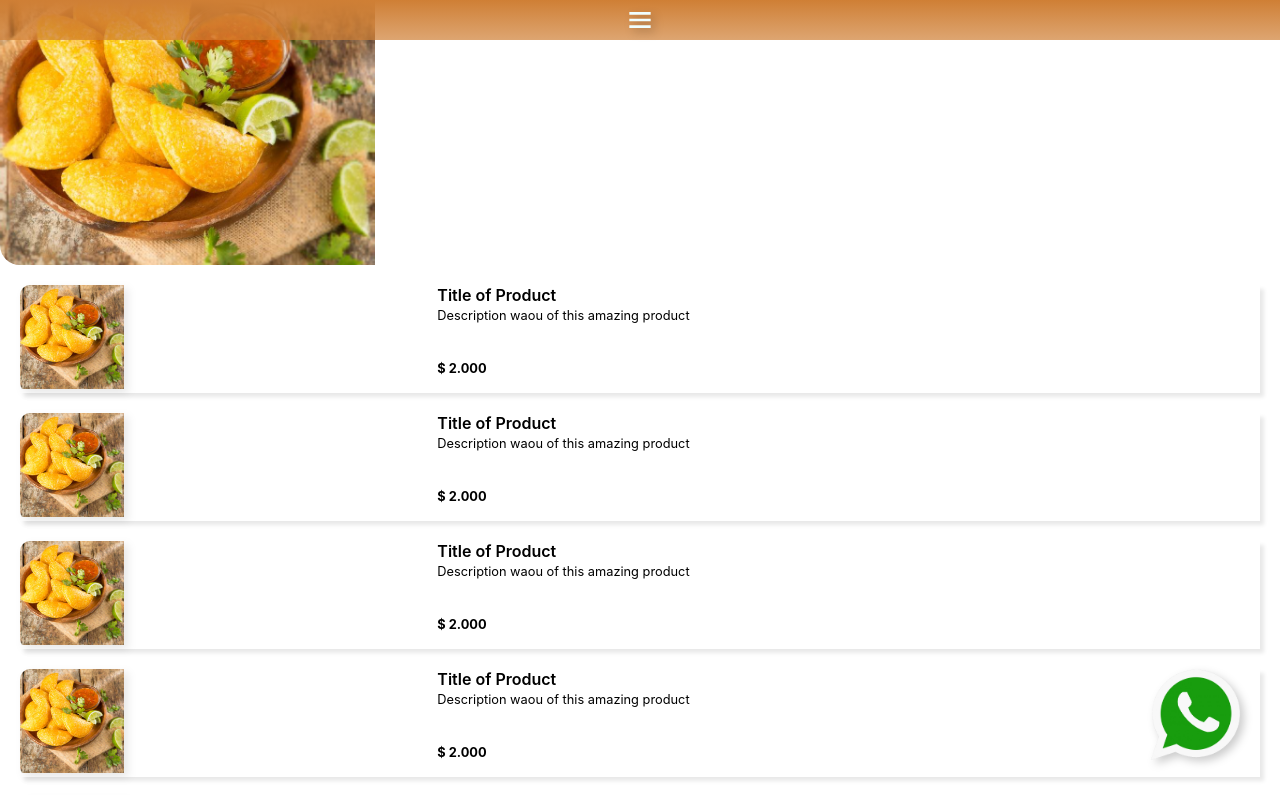
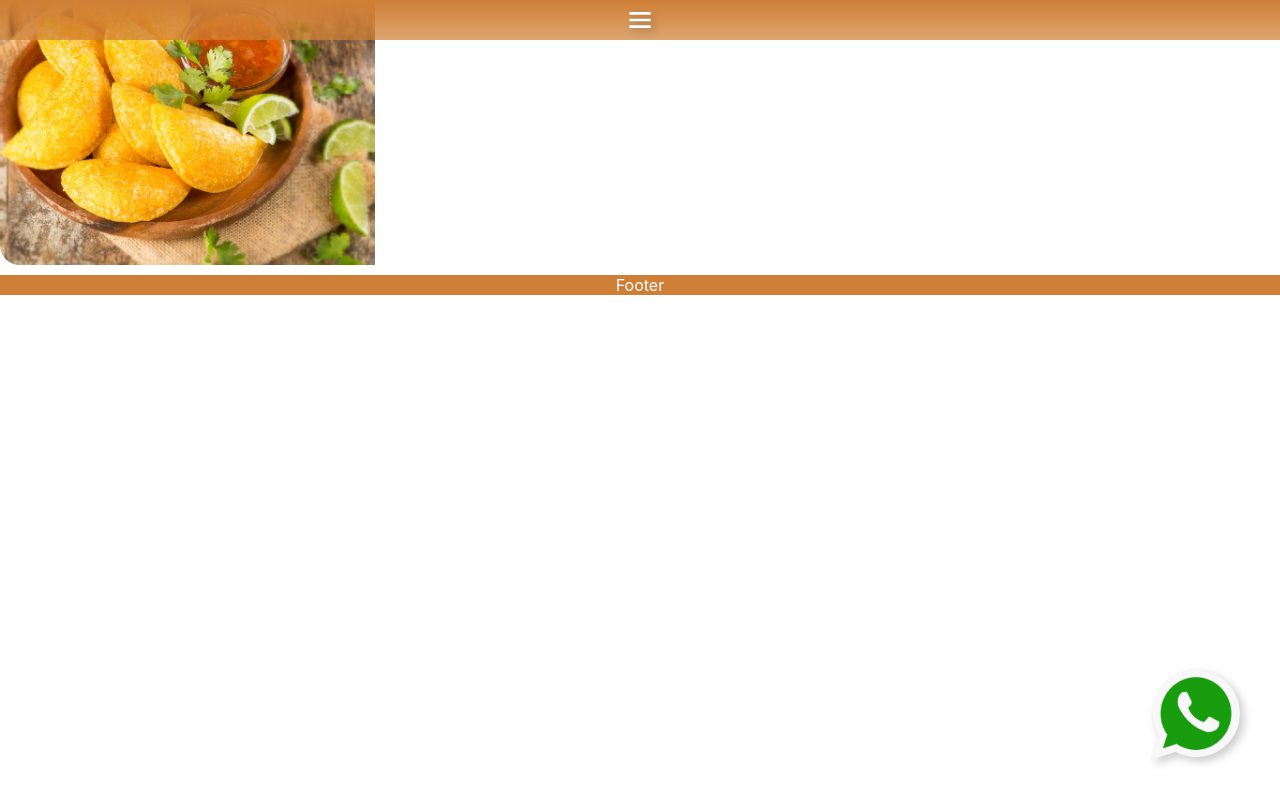
Before and after one commit to bperezgo/empanadas-web-page, a Next.js app: page / in a window 1280 px wide. Shown: the top 795 px of the page. Built offline with nearby package versions, Linux system fonts and the light colour scheme.

Commit message:
feat: types of list products are modified

```diff
--- /dev/null
+++ b/src/components/Loading/index.tsx
@@ -0,0 +1 @@
+export const Loading = () => <div></div>;
--- a/src/components/ProductList/index.tsx
+++ b/src/components/ProductList/index.tsx
@@ -1,10 +1,14 @@
 import styles from './styles.module.scss';
 import { Product } from '../Product';
 
-export const ProductList = () => (
+type ProductListProps = {
+  products: TProduct[];
+};
+
+export const ProductList = ({ products = [] }: ProductListProps) => (
   <div className={styles.ProductList}>
-    {[1, 2, 3, 4, 5, 6].map((key) => (
-      <Product key={key} />
+    {products.map(({ id }) => (
+      <Product key={id} />
     ))}
   </div>
 );
--- a/src/pages/index.tsx
+++ b/src/pages/index.tsx
@@ -3,10 +3,14 @@ import { ProductList } from '../components/ProductList';
 import { WhatsappButton } from '../components/WhatsappButton';
 import { Footer } from '../components/Footer';
 
-const Home = () => (
+type HomePageType = {
+  products?: TProduct[];
+};
+
+const HomePage = ({ products = [] }: HomePageType) => (
   <>
     <Hero />
-    <ProductList />
+    <ProductList products={products} />
     <WhatsappButton
       redirectUrl={`https://wa.me/${process.env.prefixInternationalNumber}${process.env.wpBtnNumber}`}
     />
@@ -14,4 +18,4 @@ const Home = () => (
   </>
 );
 
-export default Home;
+export default HomePage;
```
Also changed, not shown: index.d.ts (added, +11 -0 lines).
